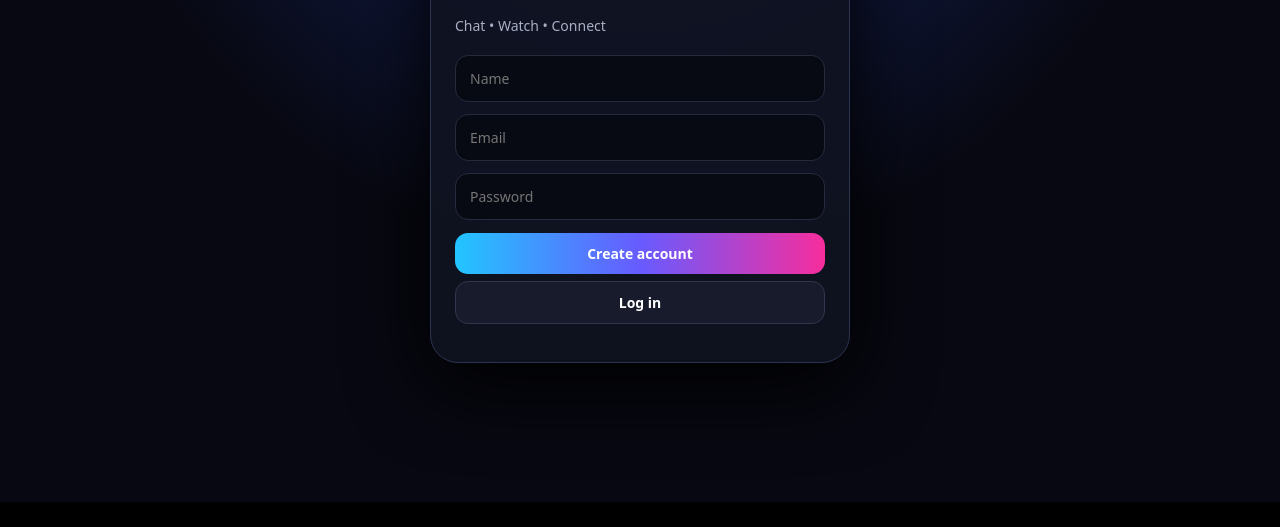
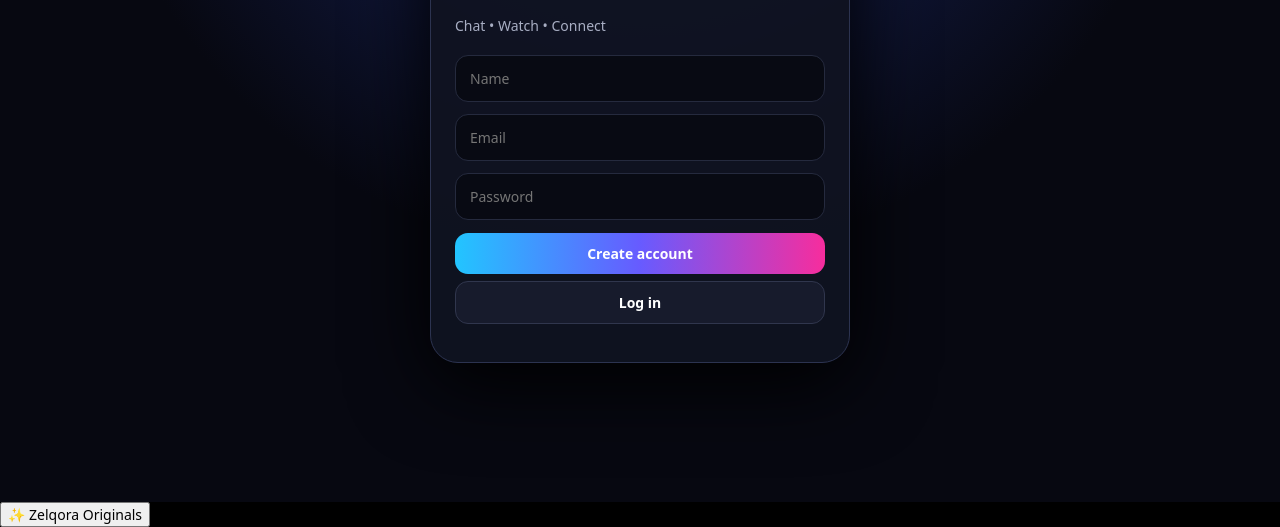
Before and after one commit to chinosow247-ai/zelqora, a website: page public/index.html in a window 1280 px wide. Shown: the part 298-825 px from the top of the page. Before the commit the page ends 800 px from the top, so only its background shows below. Drawn offline with Linux system fonts and the light colour scheme.

Commit message:
Expose Zelqora signature features in the app

```diff
--- a/public/index.html
+++ b/public/index.html
@@ -43,4 +43,4 @@ function logout(){localStorage.clear();location.reload()}function esc(x){return
 let ws=null;
 function connectRealtime(){if(!token)return;try{const proto=location.protocol==='https:'?'wss':'ws';ws=new WebSocket(`${proto}://${location.host}/ws?token=${encodeURIComponent(token)}`);ws.onmessage=e=>{try{const d=JSON.parse(e.data);if(d.type==='message'){toast('New message');if($('inbox')?.classList.contains('active'))loadInbox()}}catch{}};ws.onclose=()=>setTimeout(connectRealtime,2500)}catch{}}
 if(token){start();connectRealtime()}
-</script><script>if("serviceWorker" in navigator)navigator.serviceWorker.register("/sw.js").catch(()=>{});</script><script src="/features.js"></script><script src="/ultimate.js"></script></body></html>
+</script><script>if("serviceWorker" in navigator)navigator.serviceWorker.register("/sw.js").catch(()=>{});</script><script src="/features.js"></script><script src="/ultimate.js"></script><script src="/signature.js"></script><button class="floating-feature" onclick="openZelqoraSignature()">✨ Zelqora Originals</button></body></html>
```
